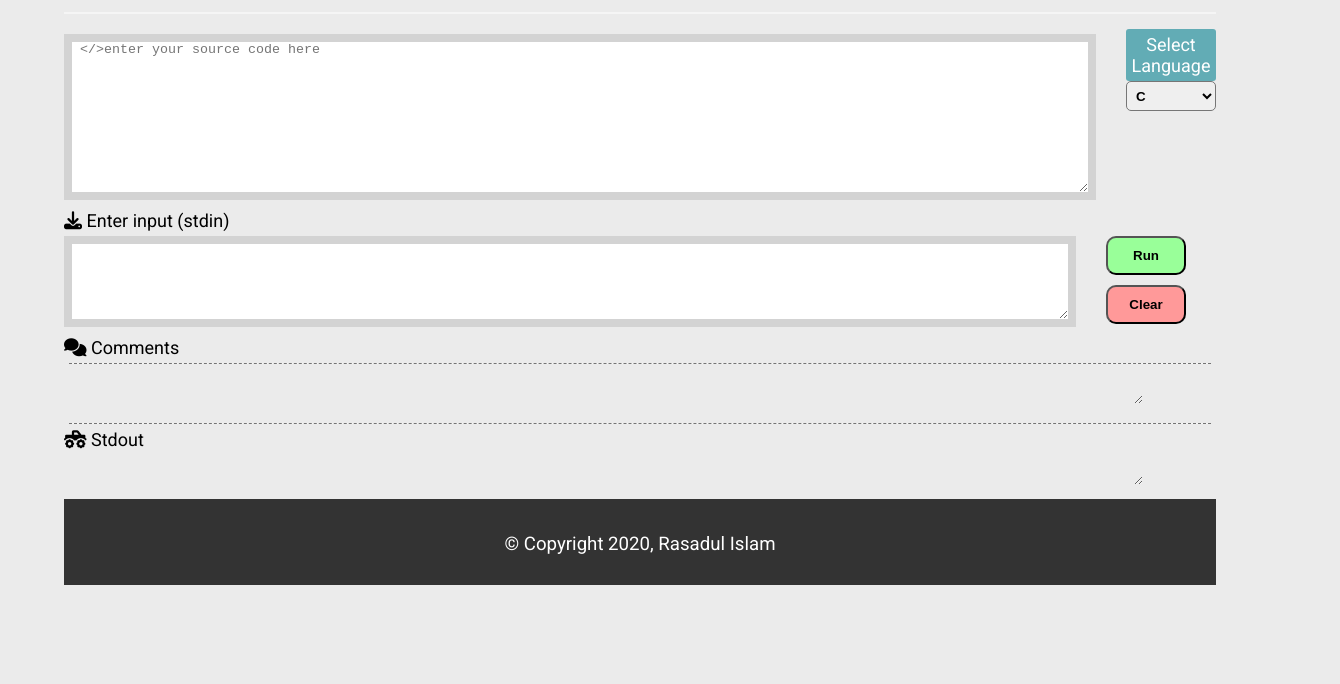
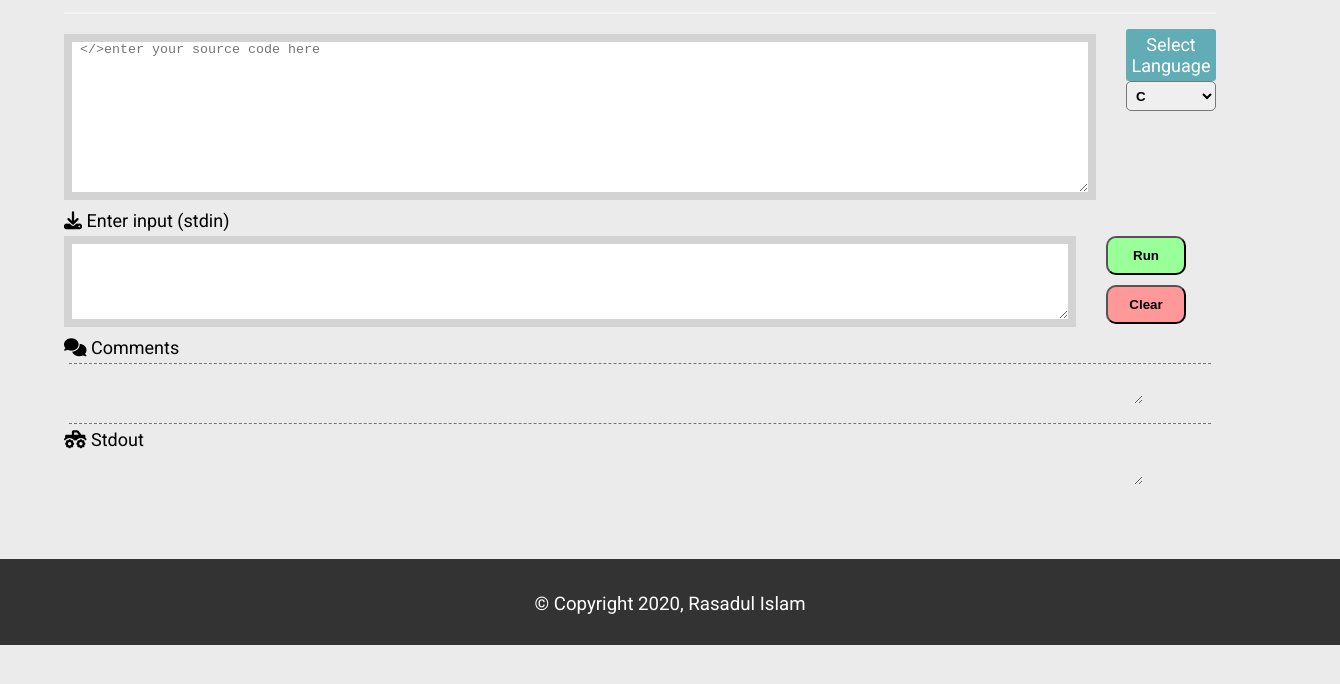
Before and after one commit to younoch/compiler, a plain HTML site: page index.html in a window 1280 px wide. Shown: the part 104-788 px from the top of the page, 1340 px wide, since content can reach past the window. Drawn offline with nearby package versions, Linux system fonts and the light colour scheme.

Commit message:
Desktop version-1 changes -1

```diff
--- a/index.html
+++ b/index.html
@@ -50,9 +50,9 @@
                 <textarea class="comment_box" cols="133"></textarea>
         </form>
         <!-- Footer Part -->
-        <footer>
-            <small>&copy; Copyright 2020, Rasadul Islam</small>
-        </footer>
     </div>
+    <footer>
+        <small>&copy; Copyright 2020, Rasadul Islam</small>
+    </footer>
 </body>
 </html>
--- a/style.css
+++ b/style.css
@@ -21,7 +21,6 @@ border-color: lightgrey;
 border-width: .6em;
 border-style: solid;
 margin: 5px 0 10px 0;
-box-sizing: ;
 }
 /* Header */
 header h1 {
@@ -112,7 +111,7 @@ label select option{
     color: white;
     transition: 1s ease;
 }
-/* Comment & Output Text Boxes */
+/* Comments & Output Text Boxes */
 .comment_box{
     border: none;
     background-color: transparent;
@@ -123,11 +122,12 @@ label select option{
 }
 /* Footer part */
 footer{
-    margin: auto;
+    margin: 20px 0 5px 0;
     text-align: center;
     padding: 30px;
     background-color: #333333;
     font-weight: lighter;
     font-size: 1.4rem;
     color: white;
+    width: 100%;
 }
```
